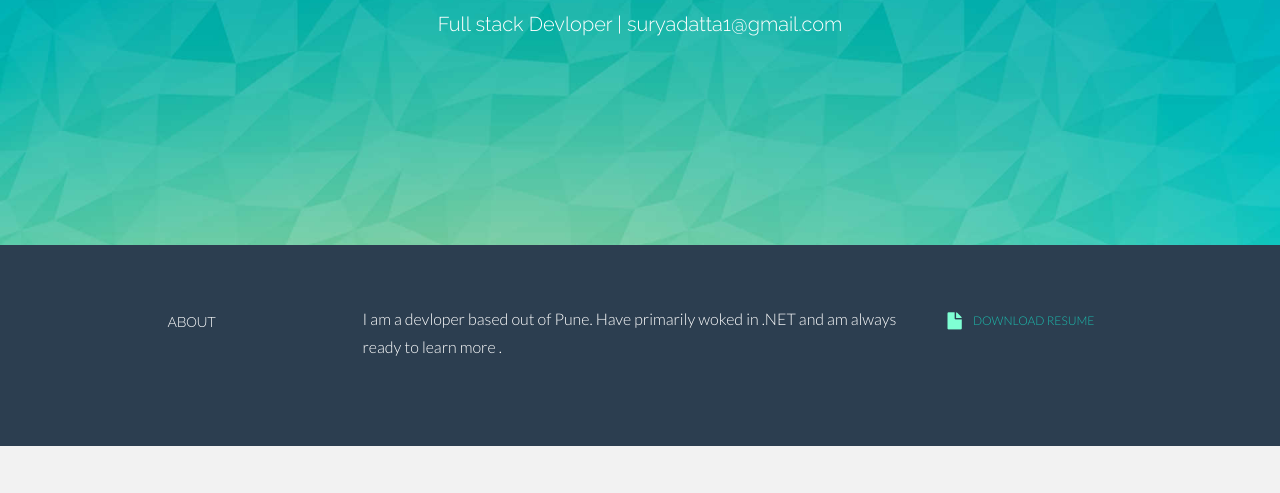
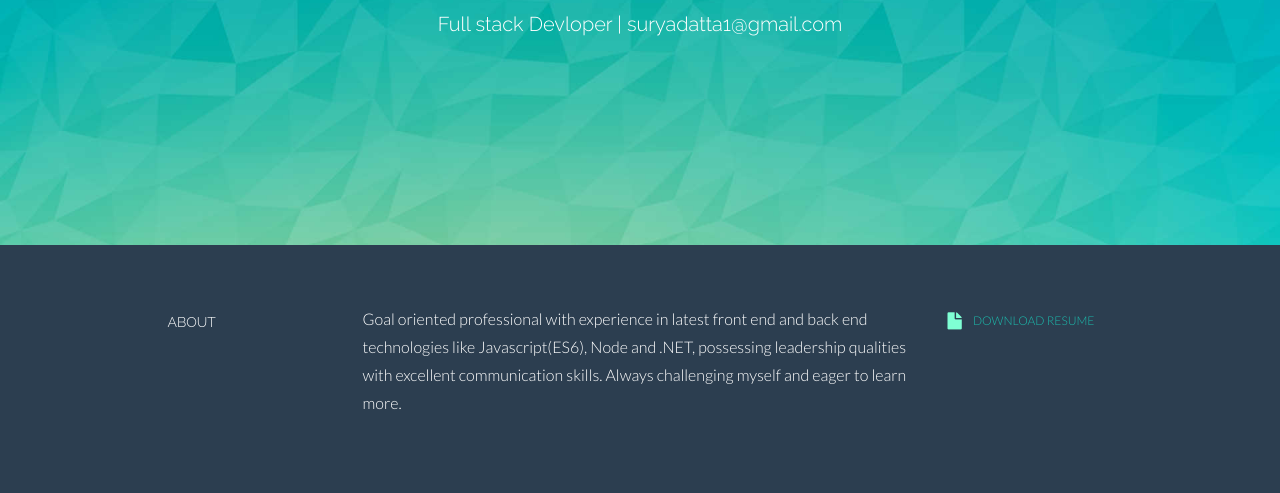
Before and after one commit to suryadatta/resume, a plain HTML site: page index.html in a window 1280 px wide. Shown: the part 255-748 px from the top of the page. Drawn offline with Linux system fonts and the light colour scheme; a script that the page names is missing.

Commit message:
Update index.html
Changes to About

```diff
--- a/index.html
+++ b/index.html
@@ -56,13 +56,13 @@
           </div>
           <div class="col-lg-6">
             <p>
-              I am a devloper based out of Pune. Have primarily
-              woked in .NET and am always ready to learn more .
+              Goal oriented professional with experience in latest front end and back end technologies like Javascript(ES6),
+		    Node and .NET, possessing leadership qualities with excellent communication skills. Always challenging myself and eager to learn more.
             </p>
           </div>
           <div class="col-lg-3">
             <p>
-              <a href="Surya Datta.docx" target="_blank">
+              <a href="Surya's Resume.pdf" target="_blank">
                 <i class="icon-file" style="color: aquamarine;"></i>
                 <sm>DOWNLOAD RESUME</sm>
               </a>
```
